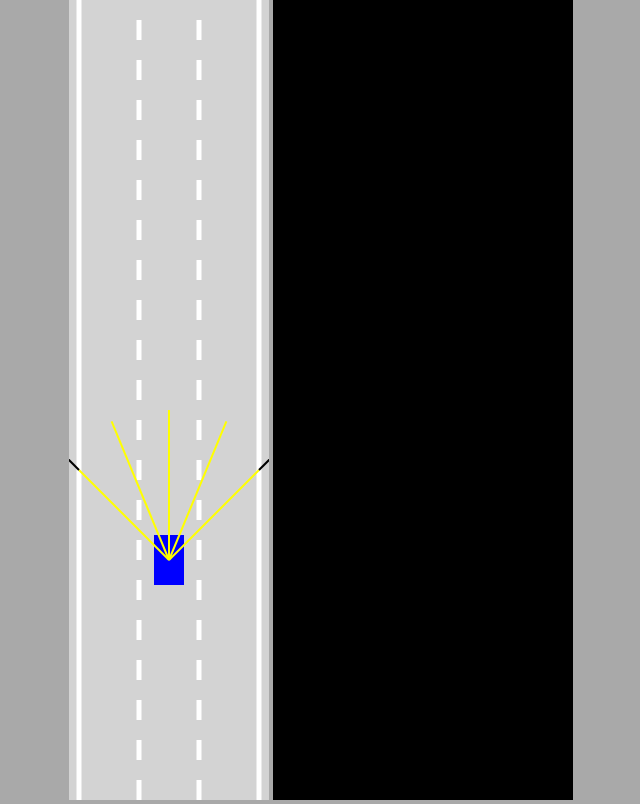
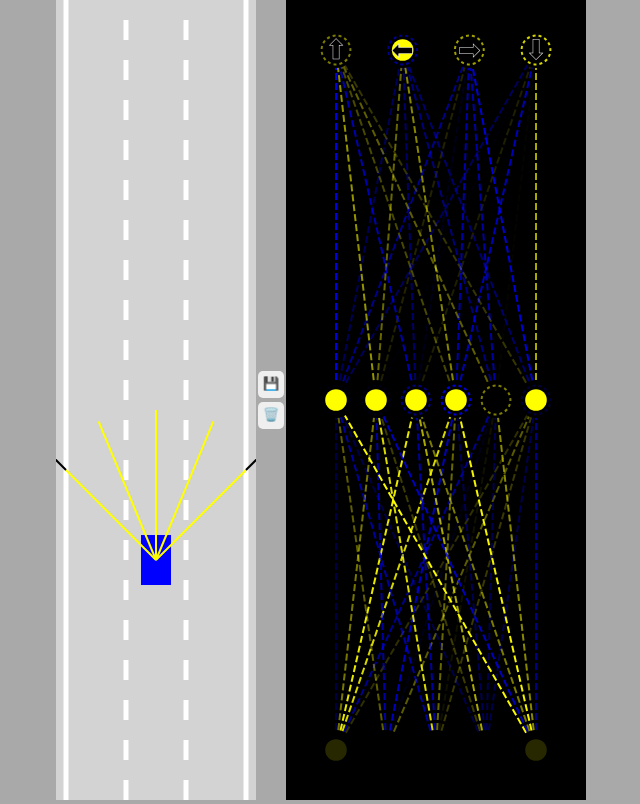
Before and after one commit to nelg62/SelfDrivingCarTutorial, a plain HTML site: page index.html in a window 1280 px wide. Shown: the whole page, without its empty margins (319-959 px from the left). Drawn offline with Linux system fonts and the light colour scheme.

Commit message:
finnished tutorial

```diff
--- a/car.js
+++ b/car.js
@@ -121,7 +121,7 @@ class Car {
     this.y -= Math.cos(this.angle) * this.speed;
   }
 
-  draw(ctx, color) {
+  draw(ctx, color, drawSensor = false) {
     if (this.damaged) {
       ctx.fillStyle = "gray";
     } else {
@@ -135,7 +135,7 @@ class Car {
 
     ctx.fill();
 
-    if (this.sensor) {
+    if (this.sensor && drawSensor) {
       this.sensor.draw(ctx);
     }
   }
--- a/index.html
+++ b/index.html
@@ -1,10 +1,15 @@
 <!DOCTYPE html>
 <head>
+    <meta charset="utf-8">
     <title>Self-driving car - No libraries</title>
     <link rel="stylesheet" href="styles.css">
 </head>
 <body>
     <canvas id="carCanvas"></canvas>
+    <div id="verticalButtons">
+        <button onclick="save()">💾</button>
+        <button onclick="discard()">🗑️</button>
+    </div>
     <canvas id="networkCanvas"></canvas>
     <script src="visualizer.js"></script>
     <script src="network.js"></script>
--- a/main.js
+++ b/main.js
@@ -9,22 +9,64 @@ networkCanvas.width = 300;
 const carCtx = carCanvas.getContext("2d");
 const networkCtx = networkCanvas.getContext("2d");
 const road = new Road(carCanvas.width / 2, carCanvas.width * 0.9);
-const car = new Car(road.getLaneCenter(1), 100, 30, 50, "KEYS");
-const traffic = [new Car(road.getLaneCenter(1), -100, 30, 50, "DUMMY", 2)];
+
+const N = 1;
+const cars = generateCars(N);
+let bestCar = cars[0];
+
+if (localStorage.getItem("bestBrain")) {
+  for (let i = 0; i < cars.length; i++) {
+    cars[i].brain = JSON.parse(localStorage.getItem("bestBrain"));
+    if (i != 0) {
+      NeuralNetwork.mutate(cars[i].brain, 0.2);
+    }
+  }
+}
+
+const traffic = [
+  new Car(road.getLaneCenter(1), -100, 30, 50, "DUMMY", 2),
+  new Car(road.getLaneCenter(0), -300, 30, 50, "DUMMY", 2),
+  new Car(road.getLaneCenter(2), -300, 30, 50, "DUMMY", 2),
+  new Car(road.getLaneCenter(0), -500, 30, 50, "DUMMY", 2),
+  new Car(road.getLaneCenter(1), -500, 30, 50, "DUMMY", 2),
+  new Car(road.getLaneCenter(1), -700, 30, 50, "DUMMY", 2),
+  new Car(road.getLaneCenter(2), -700, 30, 50, "DUMMY", 2),
+];
 
 animate();
 
-function animate() {
+function save() {
+  localStorage.setItem("bestBrain", JSON.stringify(bestCar.brain));
+}
+
+function discard() {
+  localStorage.removeItem("bestBrain");
+}
+
+function generateCars(N) {
+  const cars = [];
+  for (let i = 1; i <= N; i++) {
+    cars.push(new Car(road.getLaneCenter(1), 100, 30, 50, "AI"));
+  }
+  return cars;
+}
+
+function animate(time) {
   for (let i = 0; i < traffic.length; i++) {
     traffic[i].update(road.borders, []);
   }
 
-  car.update(road.borders, traffic);
+  for (let i = 0; i < cars.length; i++) {
+    cars[i].update(road.borders, traffic);
+  }
+
+  bestCar = cars.find((c) => c.y == Math.min(...cars.map((c) => c.y)));
+
   carCanvas.height = window.innerHeight;
   networkCanvas.height = window.innerHeight;
 
   carCtx.save();
-  carCtx.translate(0, -car.y + carCanvas.height * 0.7);
+  carCtx.translate(0, -bestCar.y + carCanvas.height * 0.7);
 
   road.draw(carCtx);
 
@@ -32,10 +74,18 @@ function animate() {
     traffic[i].draw(carCtx, "red");
   }
 
-  car.draw(carCtx, "blue");
+  carCtx.globalAlpha = 0.2;
+
+  for (let i = 0; i < cars.length; i++) {
+    cars[i].draw(carCtx, "blue");
+  }
+
+  carCtx.globalAlpha = 1;
+  bestCar.draw(carCtx, "blue", true);
 
   carCtx.restore();
 
-  Visualizer.drawNetwork(networkCtx, car.brain);
+  networkCtx.lineDashOffset = -time / 50;
+  Visualizer.drawNetwork(networkCtx, bestCar.brain);
   requestAnimationFrame(animate);
 }
--- a/network.js
+++ b/network.js
@@ -12,6 +12,23 @@ class NeuralNetwork {
       outputs = Level.feedForward(outputs, network.levels[i]);
     }
     return outputs;
+  }
+
+  static mutate(network, amount = 1) {
+    network.levels.forEach((level) => {
+      for (let i = 0; i < level.biases.length; i++) {
+        level.biases[i] = lerp(level.biases[i], Math.random() * 2 - 1, amount);
+      }
+      for (let i = 0; i < level.weights.length; i++) {
+        for (let j = 0; j < level.weights[i].length; j++) {
+          level.weights[i][j] = lerp(
+            level.weights[i][j],
+            Math.random() * 2 - 1,
+            amount
+          );
+        }
+      }
+    });
   }
 }
 
--- a/styles.css
+++ b/styles.css
@@ -2,7 +2,26 @@ body {
   margin: 0;
   background: darkgray;
   overflow: hidden;
-  text-align: center;
+  display: flex;
+  justify-content: center;
+  align-items: center;
+}
+
+#verticalButtons {
+  display: flex;
+  flex-direction: column;
+}
+
+button {
+  border: none;
+  border-radius: 5px;
+  padding: 5px 5px 7px 5px;
+  margin: 2px;
+  cursor: pointer;
+}
+
+button:hover {
+  background: blue;
 }
 
 #networkCanvas {
--- a/visualizer.js
+++ b/visualizer.js
@@ -8,7 +8,7 @@ class Visualizer {
 
     const levelHeight = height / network.levels.length;
 
-    for (let i = 0; i < network.levels.length; i++) {
+    for (let i = network.levels.length - 1; i >= 0; i--) {
       const levelTop =
         top +
         lerp(
@@ -16,10 +16,21 @@ class Visualizer {
           0,
           network.levels.length == 1 ? 0.5 : i / (network.levels.length - 1)
         );
+
+      ctx.setLineDash([7, 3]);
+      Visualizer.drawLevel(
+        ctx,
+        network.levels[i],
+        left,
+        levelTop,
+        width,
+        levelHeight,
+        i == network.levels.length - 1 ? ["⬆", "⬅", "➡", "⬇"] : []
+      );
     }
   }
 
-  static drawLevel(ctx, level, left, top, width, height) {
+  static drawLevel(ctx, level, left, top, width, height, outputLabels) {
     const right = left + width;
     const bottom = top + height;
 
@@ -67,6 +78,18 @@ class Visualizer {
       ctx.setLineDash([3, 3]);
       ctx.stroke();
       ctx.setLineDash([]);
+
+      if (outputLabels[i]) {
+        ctx.beginPath();
+        ctx.textAlign = "center";
+        ctx.textBaseline = "middle";
+        ctx.fillStyle = "black";
+        ctx.strokeStyle = "white";
+        ctx.font = nodeRadius * 1.5 + "px Arial";
+        ctx.fillText(outputLabels[i], x, top + nodeRadius * 0.1);
+        ctx.lineWidth = 0.5;
+        ctx.strokeText(outputLabels[i], x, top + nodeRadius * 0.1);
+      }
     }
   }
 
```
Also changed, not shown: README.txt.
